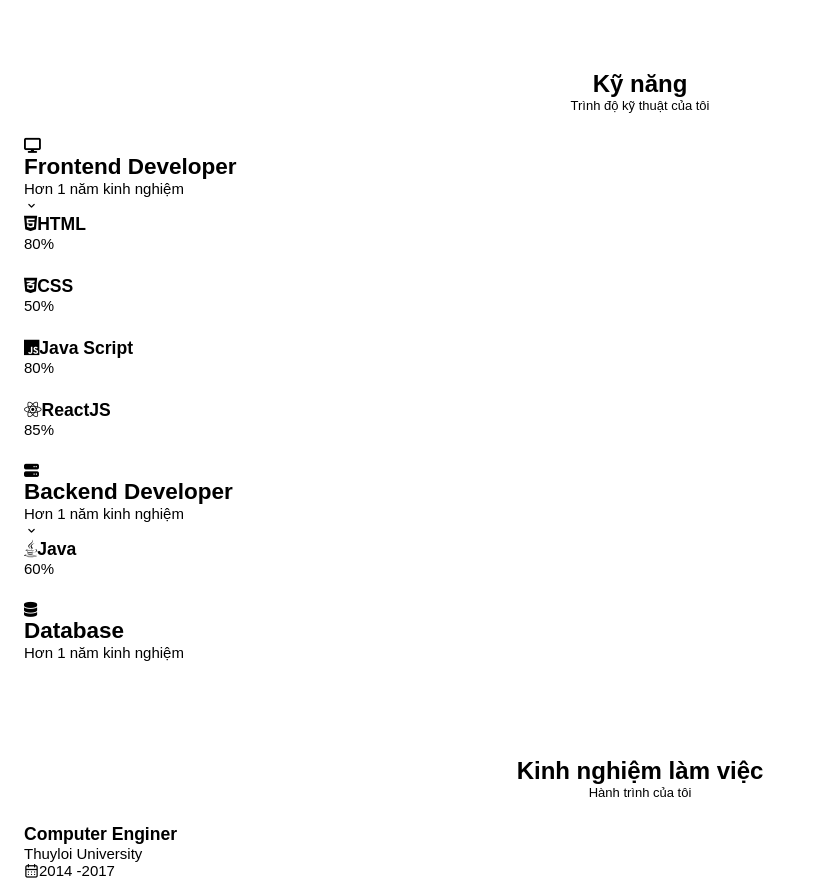
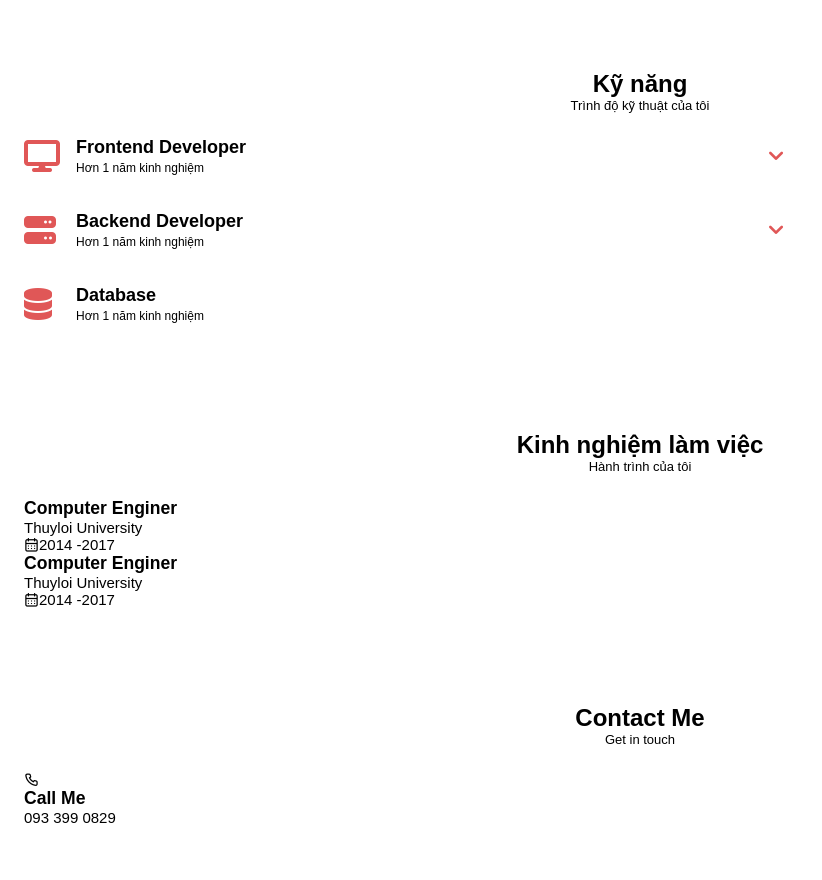
Before and after one commit to VietHoang319/MyPortfolio-ReactJS, a React (Create React App) app: page / in a window 1280 px wide. Shown: the part 1060-1940 px from the top of the page, without its empty margins (0-822 px from the left). Built offline with nearby package versions, Linux system fonts and the light colour scheme.

Commit message:
update css skill

```diff
--- a/src/assets/style/Variable.scss
+++ b/src/assets/style/Variable.scss
@@ -21,6 +21,7 @@
 $bodyColor: #fff;
 $firstColor: hsl(0, 69%, 61%);
 $firstColorAlt: hsl(0, 57%, 53%);
+$firstColorLighter: hsl(0, 92%, 85%);
 $textColor: #000000;
 
 @media screen and (min-width: 986px) {
--- a/src/component/skill/Skill.js
+++ b/src/component/skill/Skill.js
@@ -1,5 +1,6 @@
 import React, { useState } from "react";
 import skillConstant from "../../constant/SkillConstant";
+import "./Skill.scss";
 
 function Skill() {
   const [listSkillHeaderOpen, setListSkillHeaderOpen] = useState([]);
@@ -32,13 +33,15 @@
                 className={`skill-content ${
                   isOpen ? "skill-open" : "skill-close"
                 }`}
-                onClick={() => {
-                  if (listSkill.length > 0) {
-                    clickSkillHeader(skillHeader.id, isOpen);
-                  }
-                }}
               >
-                <div className="skill-header">
+                <div
+                  className="skill-header"
+                  onClick={() => {
+                    if (listSkill.length > 0) {
+                      clickSkillHeader(skillHeader.id, isOpen);
+                    }
+                  }}
+                >
                   <i className={`skill-header-icon ${skillHeader.icon}`}></i>
 
                   <div>
--- /dev/null
+++ b/src/component/skill/Skill.scss
@@ -0,0 +1,96 @@
+@import "../../assets/style/App.scss";
+
+.skill-container {
+  row-gap: 0;
+
+  .skill-content {
+    margin-bottom: 0.75rem;
+
+    .skill-header {
+      align-items: center;
+      cursor: pointer;
+      display: flex;
+      margin-bottom: 0.25;
+
+      &-icon {
+        margin-right: 0.75rem;
+        width: 2.5rem;
+      }
+
+      .skill-arrow {
+        margin-left: auto;
+        transition: 0.4s;
+      }
+
+      &-icon,
+      .skill-arrow {
+        color: $firstColor;
+        font-size: 2rem;
+      }
+
+      .skill-title {
+        font-size: $h3FontSize;
+      }
+
+      .skill-subtitle {
+        color: $textColor;
+        font-size: $smallerFontSize;
+      }
+    }
+
+    .skill-list {
+      .skill-titles {
+        align-items: center;
+        display: flex;
+        justify-content: space-between;
+        margin-bottom: 0.5rem;
+
+        .skill-name {
+          align-items: center;
+          display: flex;
+          font-size: $normalFontSize;
+          font-weight: $fontWeighMedium;
+
+          .skill-icon {
+            font-size: 1.125rem;
+            color: $firstColor;
+            margin-right: 0.5rem;
+          }
+        }
+      }
+
+      .skill-bar {
+        background-color: $firstColorLighter;
+
+        .skill-percentage {
+          display: block;
+          background-color: $firstColor;
+        }
+      }
+
+      .skill-bar,
+      .skill-percentage {
+        border-radius: 0.25rem;
+        height: 5px;
+      }
+    }
+  }
+
+  .skill-close .skill-list {
+    height: 0;
+    overflow: hidden;
+  }
+
+  .skill-open {
+    .skill-list {
+      height: max-content;
+      margin-bottom: 0.25rem;
+      margin-left: 3rem;
+      margin-top: 1rem;
+    }
+
+    .skill-arrow {
+      transform: rotate(-180deg);
+    }
+  }
+}
```
